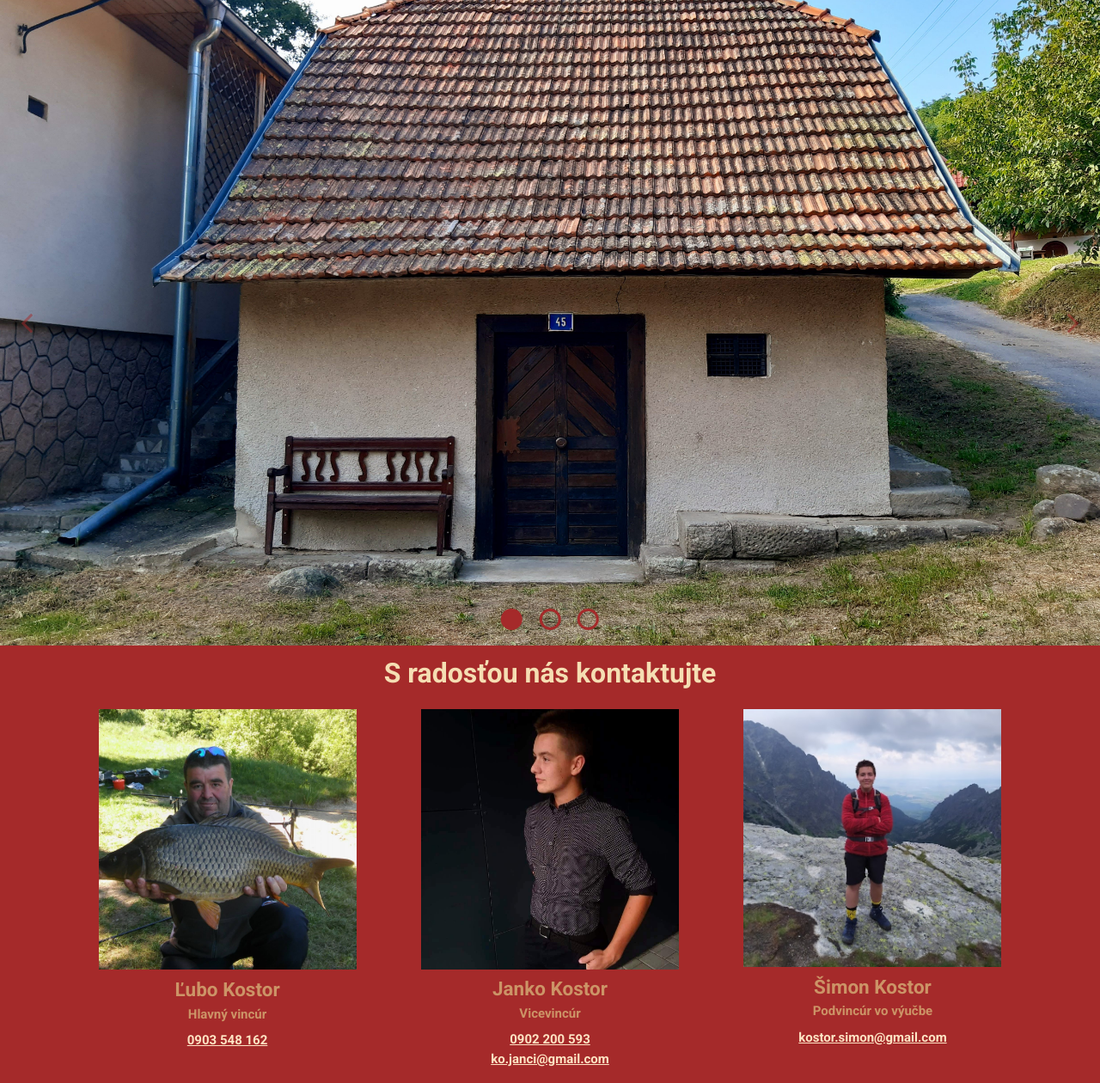
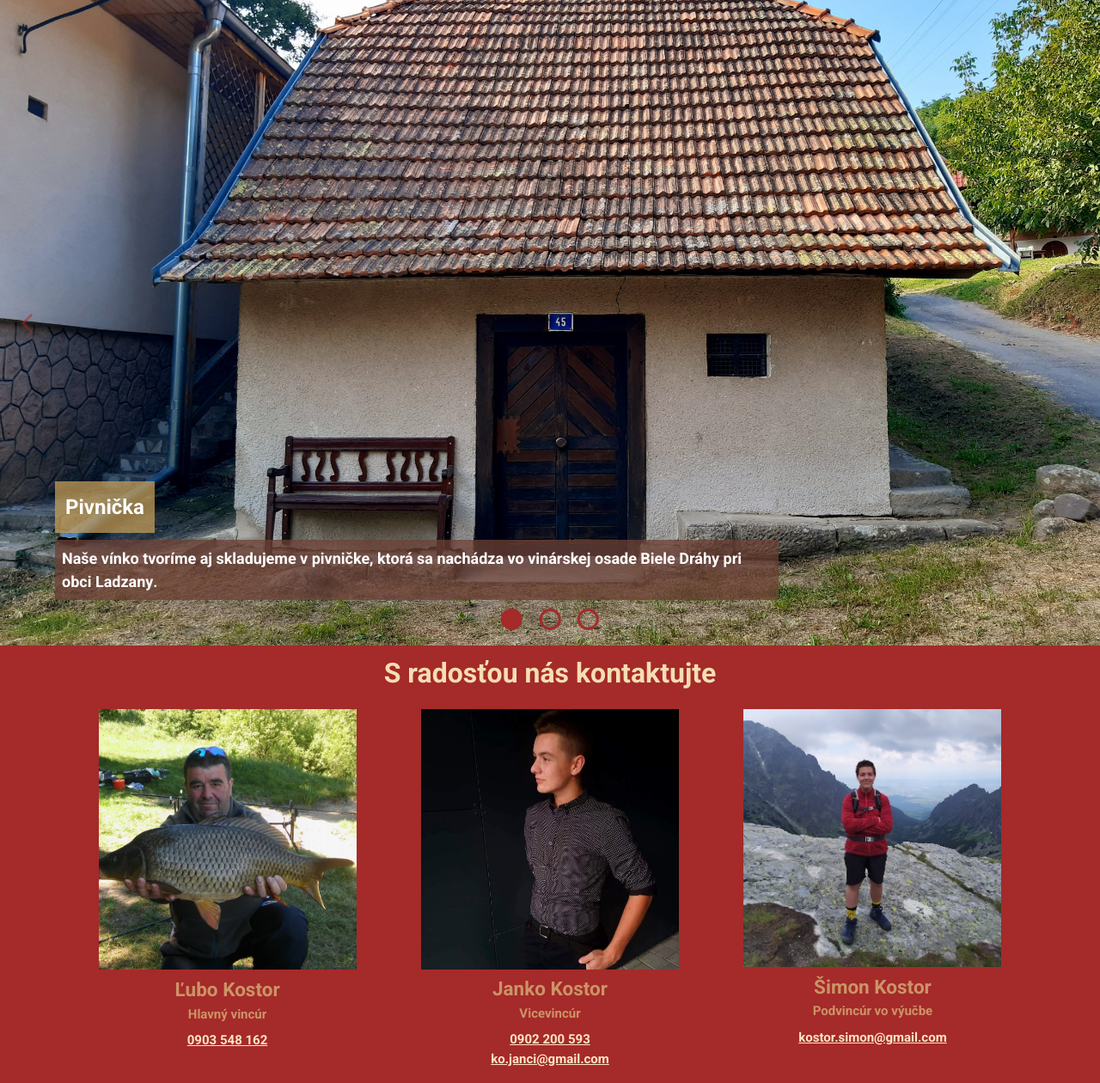
Before and after one commit to Jancikos/vino-kostor, a PHP site: page / in a window 1280 px wide. Shown: the part 53-1313 px from the top of the page at 86% size. Run offline with PHP 8.4, Linux system fonts and the light colour scheme.

Commit message:
doplnenie slidera o texty

```diff
--- a/css/stranka.css
+++ b/css/stranka.css
@@ -205,4 +205,74 @@ header h1 {
     left: 0px;
     border-left: 0 !important;
 }
+
+/* texty nad obrázkami */
+#slider .slider-text{
+    position: absolute;
+
+
+    bottom: 45px;
+
+    left: 5%;
+
+    /* animation: 2s slide-bottom 2s forwards;
+    opacity: 0%;
+    transform: translate(5%, 100%); */
+}
+#slider .slider-text .title{
+    display: inline-block;
+    padding: 12px;
+    margin: 0;
+
+    color: rgb(255, 255, 255);
+    font-size: 24px;
+    font-weight: bold;
+
+    background: rgba(196, 158, 89, 0.75);
+
+    animation: 2s slide-bottom 2s forwards;
+    opacity: 0%;
+    transform: translate(5%, 100%);
+}
+#slider .slider-text .title > span{
+}
+#slider .slider-text .text{
+    /* display: inline-block; */
+    padding: 8px;
+    margin: 8px 0;
+
+    color: rgb(255, 255, 255);
+    font-size: 18px;
+
+    max-width: 80ch;
+
+    background: rgba(109, 65, 52, 0.75);
+
+
+    animation: 2s slide-bottom 2.75s forwards;
+    opacity: 0%;
+    transform: translate(5%, 100%);
+}
+#slider .slider-text .text > span{
+}
 /************/
+
+
+@media screen and (max-width: 500px) {
+    #slider .slider-text{
+        left: 50%;
+        transform: translateX(-50%);
+
+        text-align: center;
+    }
+}
+
+/* animacie na slidnutie zo spodku */
+@keyframes slide-bottom {
+    from {
+    }
+    to {
+        opacity: 100%;
+        transform:translateX(0);
+    }
+}
--- a/index.html
+++ b/index.html
@@ -21,9 +21,30 @@
 
         <article>
             <div id="slider">
-                <div class="slider-item pivnica-exterier active" style="display: block;"></div>
-                <div class="slider-item pivnica-interier"></div>
-                <div class="slider-item vinica"></div>
+                <div class="slider-item pivnica-exterier active" style="display: block;">
+                    <div class="slider-text">
+                        <div class="title">
+                            <span>Pivnička</span>
+                        </div>
+                        <p class="text">Naše vínko tvoríme aj skladujeme v pivničke, ktorá sa nachádza vo vinárskej osade <b>Biele Dráhy</b> pri obci <b>Ladzany</b>.</p>
+                    </div>
+                </div>
+                <div class="slider-item pivnica-interier">
+                    <div class="slider-text">
+                        <div class="title">
+                            <span>Posedenie pri vínku</span>
+                        </div>
+                        <p class="text"> Koštovku našej práce môžeme aj s pohostením absolovať v príjemne zariadenej miestnosti priamo pri vstupe do "hrtanu" pivnice.</p>
+                    </div>
+                </div>
+                <div class="slider-item vinica">
+                    <div class="slider-text">
+                        <div class="title">
+                            <span>Vinohrad</span>
+                        </div>
+                        <p class="text">Naše víno vyrábame výhradne z doma vypestovaného viniča.</p>
+                    </div>
+                </div>
                 <div id="slider-navigation">
                     <button class="slider-radio active"></button>
                     <button class="slider-radio"></button>
@@ -129,7 +150,7 @@
 
     setInterval((e) =>{
         nextSliderItem();
-    }, 8000);
+    }, 15000);
 
 </script>
 </html>
```
